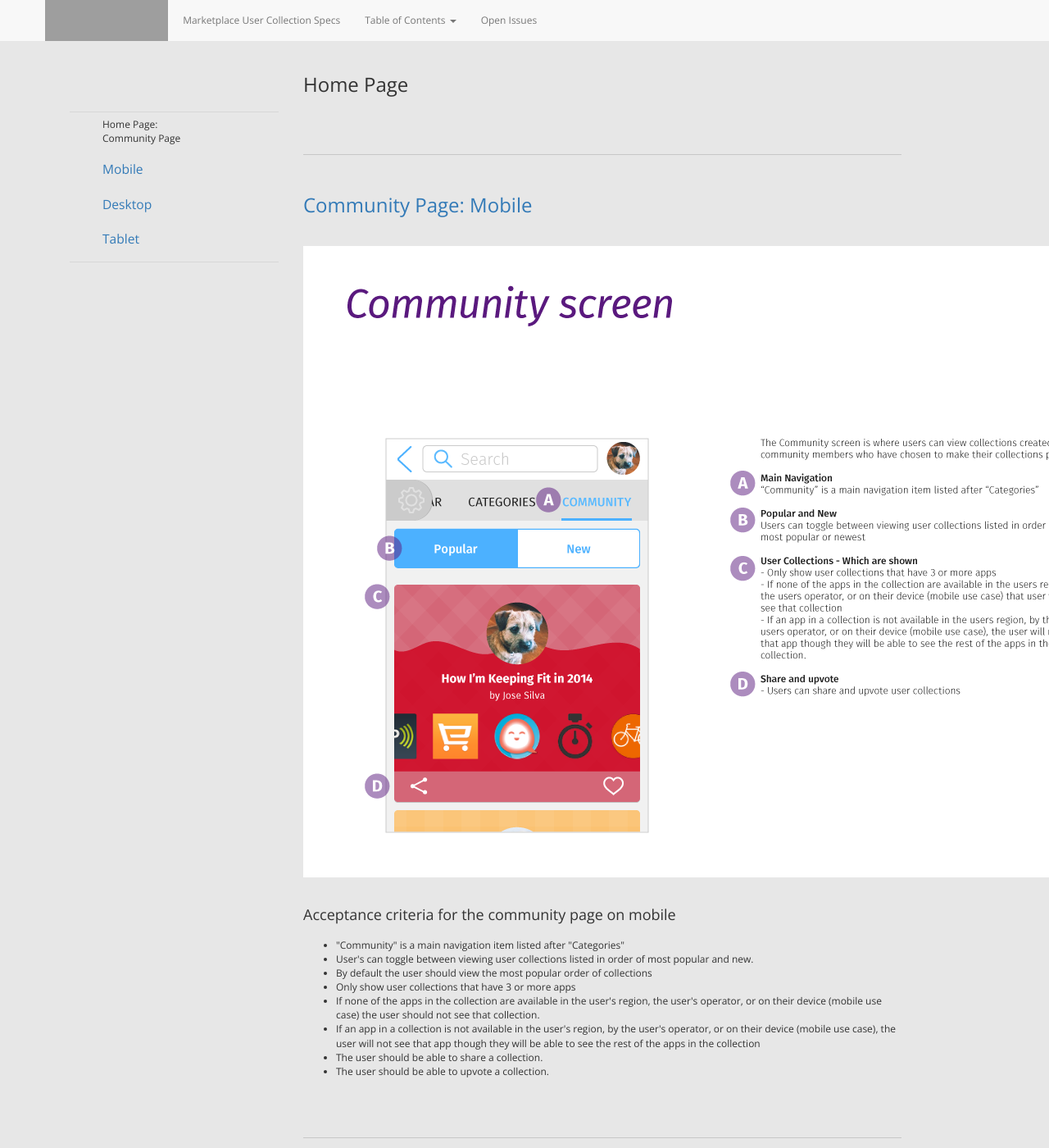
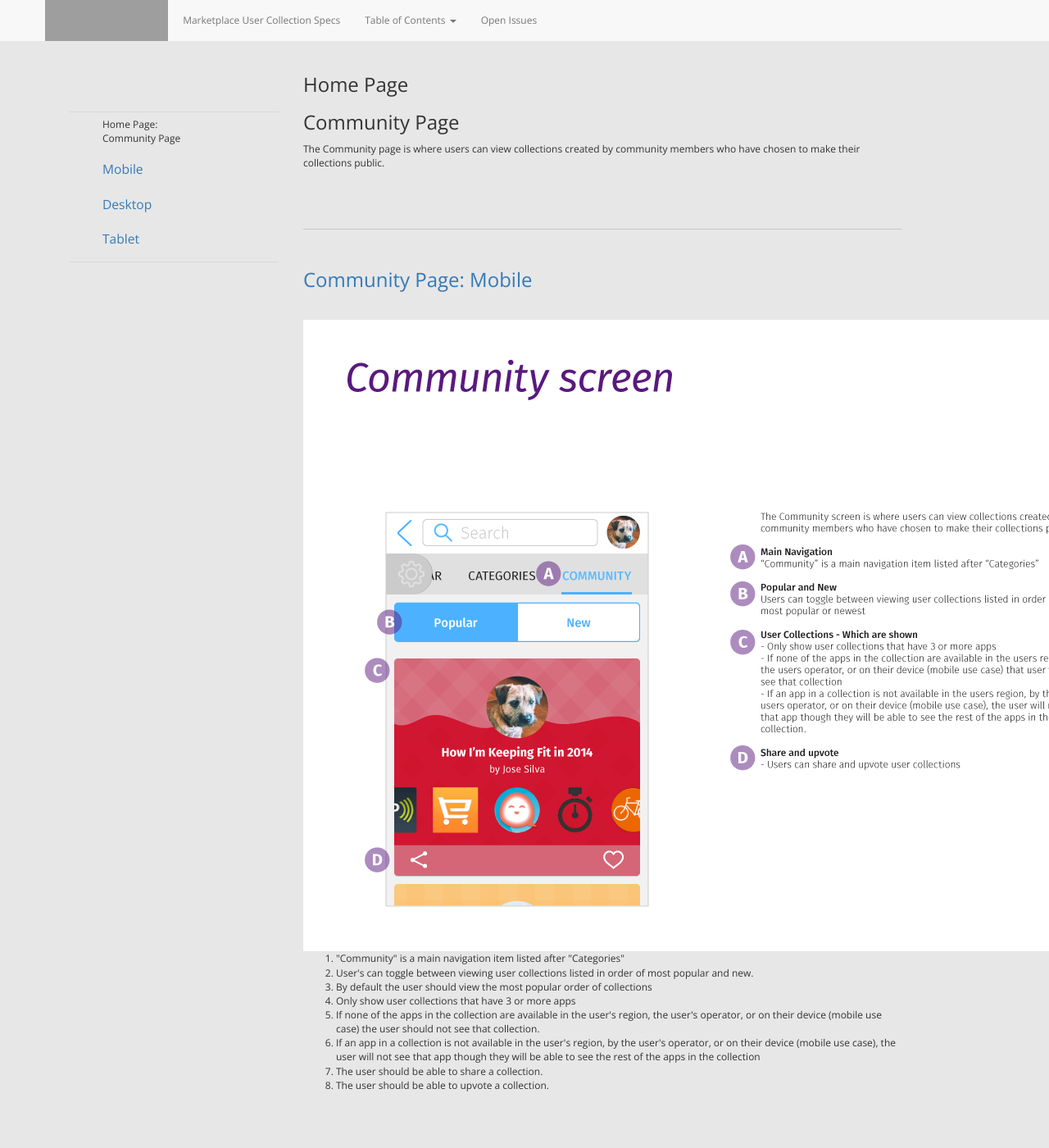
Before and after one commit to mhanratty/marketplaceux-usercollections, a Jekyll site: the page built from projectSpecsCommunityPage.html, in a window 1280 px wide and 1400 px high. Shown: the whole window at 82% size. Built offline with Jekyll 4.4.1, drawn with Linux system fonts in a browser that asks for light colours; nearby versions of some CDN libraries; grey boxes are pictures that could not be loaded.

Commit message:
Test style tweak to headings

```diff
--- a/css/customStyles.css
+++ b/css/customStyles.css
@@ -4,7 +4,7 @@
 	font-size: 2em;
 }
 
-h3{
+h3.specItem{
   margin: 3em 0px 1.5em;
   padding-top: 2em;
   border-top: 1px solid #c7c7c7;
--- a/projectSpecsCommunityPage.html
+++ b/projectSpecsCommunityPage.html
@@ -19,14 +19,15 @@
 	<div class="col-sm-9 col-md-9 col-lg-8">
 
 		<h2>Home Page</h2>
+		<h3>Community Page</h3>
 
-		<h3><a name="communityscreenmobile">Community Page: Mobile</a></h3>
+		<p>The Community page is where users can view collections created by community members who have chosen to make their collections public.</p>
+
+		<h3 class="specItem"><a name="communityscreenmobile">Community Page: Mobile</a></h3>
 
 	  <img src="http://mhanratty.github.io/marketplaceux-usercollections/img/usercollections_communityscreen.png" alt="Community screen: mobile"/>
 
-    <h4>Acceptance criteria for the community page on mobile</h4>
-
-    <ul class="longText">
+    <ol class="longText letters">
       <li>"Community" is a main navigation item listed after "Categories"</li>
       <li>User's can toggle between viewing user collections listed in order of most popular and new.</li>
       <li>By default the user should view the most popular order of collections</li>
@@ -35,15 +36,15 @@
       <li>If an app in a collection is not available in the user's region, by the user's operator, or on their device (mobile use case), the user will not see that app though they will be able to see the rest of the apps in the collection</li>
       <li>The user should be able to share a collection.</li>
       <li>The user should be able to upvote a collection.</li>
-    </ul>
+    </ol>
 
-		<h3><a name="communityscreendesktop">Community Page: Desktop</a></h3>
+		<h3 class="specItem"><a name="communityscreendesktop">Community Page: Desktop</a></h3>
 
   	<img src="http://mhanratty.github.io/marketplaceux-usercollections/img/usercollections_communityscreendesktop.png" alt="Community screen: desktop" title="" />
 
     <h4>Acceptance criteria for the community page on desktop</h4>
 
-    <ul class="longText">
+    <ol class="longText letters">
       <li>Users Collections are visible under the “Community” tab in the main navigation</li>
       <li>Only user collections that follow the visibility rules will be shown.</li>
       <li>On desktop the sections of the page have titles</li>
@@ -51,9 +52,9 @@
       <li>The create new collection call-to-action will take user to the create a collection screen.</li>
       <li>Collections are listed from most recently created to oldest in blocks of 5 moving left to right, up to down. The collection graphic is sometimes mobile size (4 columns wide) and sometimes desktop sized (6 columns wide)</li>
       <li>A right arrow control should allow the user to scroll through the overflow content.</li>
-    </ul>
+    </ol>
 
-    <h3><a name="communitytabtablet">Community Page: Tablet</a></h3>
+    <h3 class="specItem"><a name="communitytabtablet">Community Page: Tablet</a></h3>
 
     <img src="http://mhanratty.github.io/marketplaceux-usercollections/img/usercollections_communityscreentablet.png" alt="Community screen: tablet" title="" />
 
@@ -61,10 +62,10 @@
 
     <p class="longText">Same as <a href="#communityscreendesktop">desktop</a>, except:</p>
 
-    <ul class="longText">
+    <ol class="longText letters">
       <li>Only 4 collections are shown at a time.</li>
       <li>The collection graphic is always 4 columns wide.</li>
-    </ul>
+    </ol>
 
 	</div>
 	<!-- Pagination. If you have more than one page, set the multipage variable in the Frontmatter to true. Editing the pagination code happens in /_includes/homePagination.html.
```
